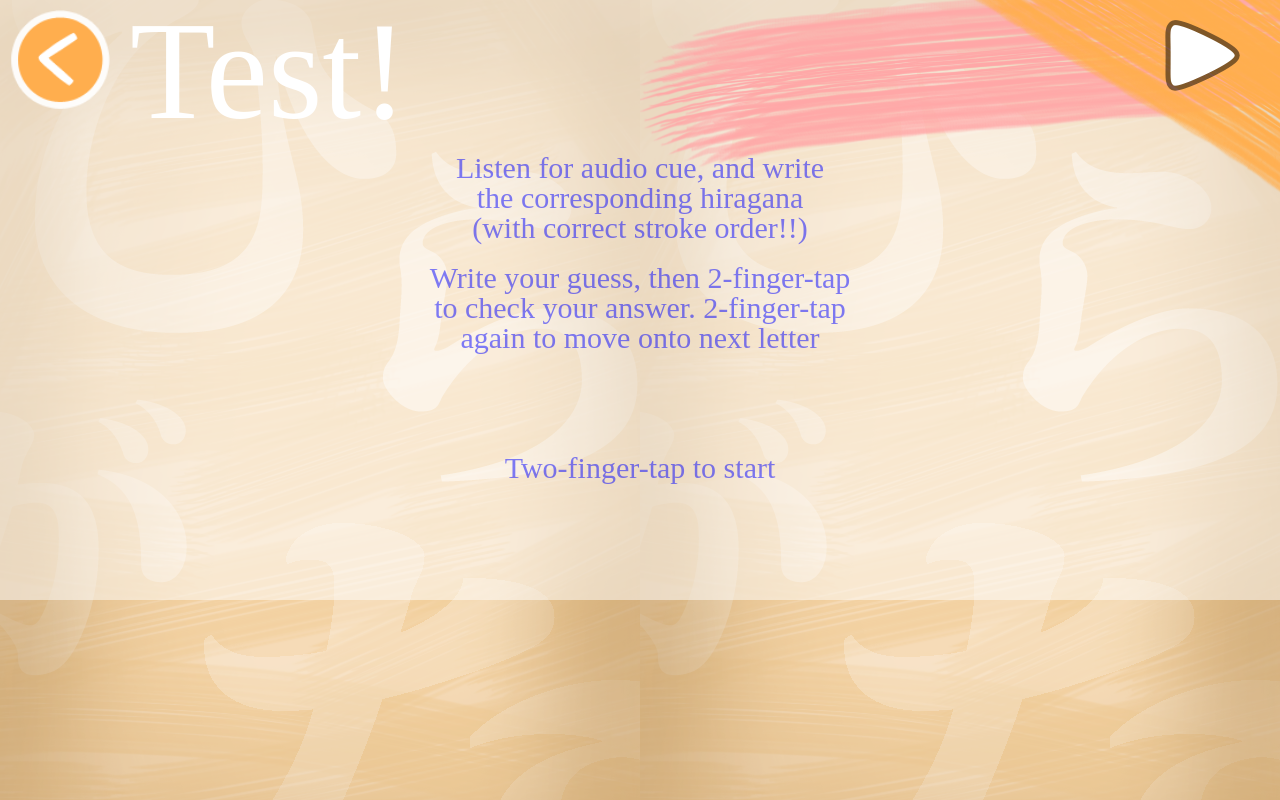
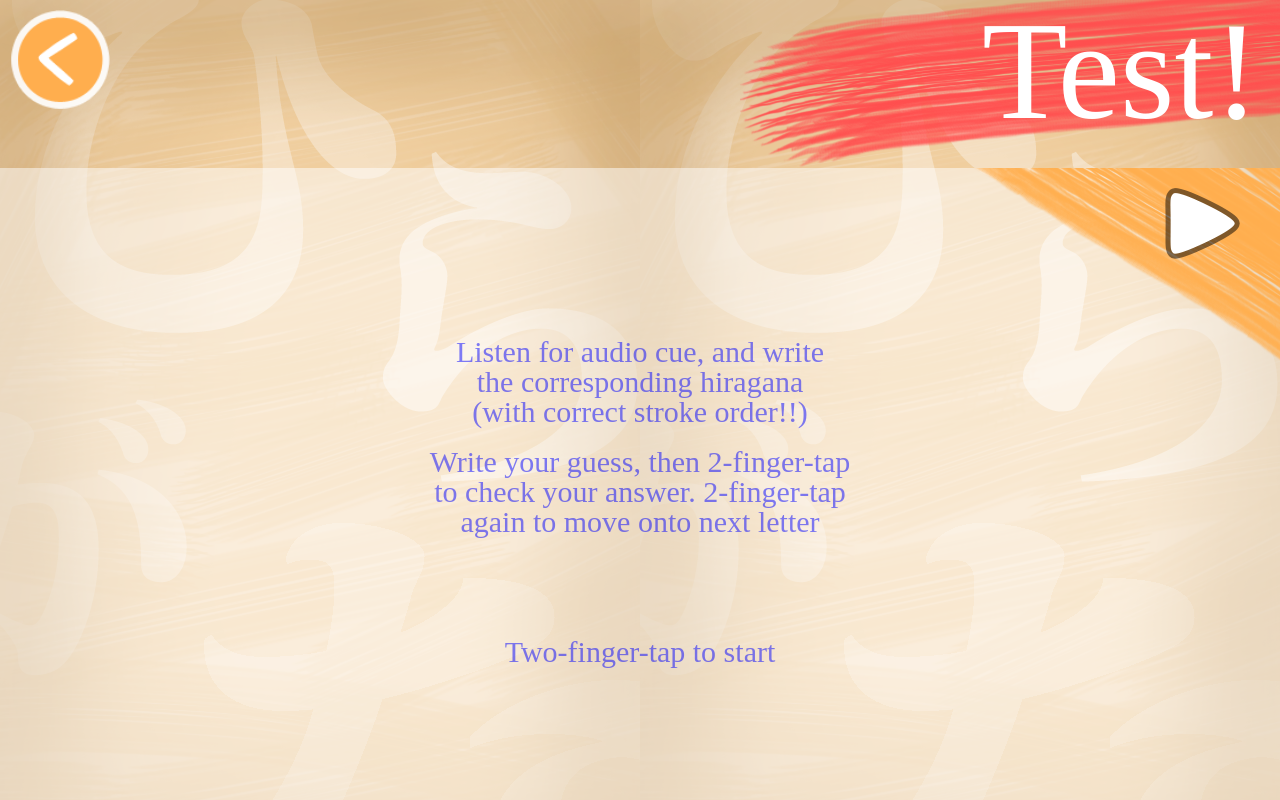
Before and after one commit to woojoo666/KanaApp, a plain HTML site: page index.html in a window 1280 px wide. Both pictures are taken after a click on the element "Start Test". Drawn offline with Linux system fonts and the light colour scheme; a web font is replaced by a local one.

Commit message:
new Player object, major CSS changes
Moved all player stuff to a separate variable, Player
huge changes to css formatting, added html containers to accompany css
changes
canvas now extends all the way to the bottom,

```diff
--- a/index.html
+++ b/index.html
@@ -19,12 +19,9 @@
         font-family: Kozuko;
         src: url(KFhimaji.otf);
     }
-    body {
+    html, body {
         font-family: Kozuko;
         overflow:hidden;
-    }
-    .right {
-        float:right
     }
     .page {
         background: url('Images/Background Scroll - bordered.png');
@@ -36,6 +33,7 @@
         top:0;
         margin-left: 20;
         z-index: 1;
+        overflow: hidden;
     }
     #menupage {
         text-align:center;
@@ -98,35 +96,50 @@
         overflow:scroll;
         height:700px;
     }
-    .back {
-        position:absolute;
-        left:1px;
-        top:1px;
-        z-index:1;
-        font-size:60px
+    #tableWrapper {
+        display: table;
+        width: 100%;
+        height: 100%;
+    }
+    #testpage-titleWrapper {
+        display: table-row;
+    }
+    .titleWrapper {
+        position: relative;
+        width: 100%;
+        height: 168px;
     }
     .title {
+        position:absolute;
         font-size:140px;
         margin-top:0;
-        position:absolute;
+        right: 20px;
         top:-10px;
     }
     .titlehead {
+        position: absolute;
+        height: 168px;
+        width: 540px;
+        right: 0;
+        overflow:hidden;
         background: url('Images/Header2.png');
-        height: 168px;
-        width: 640px;
-        float: right;
-        overflow:hidden;
+    }
+    #canvasDivWrapper {
+        width: 100%;
+        height: 100%;
+        display: table-row;
     }
     #canvasDiv {
         position:relative;
+        width: 100%;
+        height: 100%;
     }
     #playbutton {
         position:absolute;
         width: 75px;
+        top: 20px;
         right: 40px;
-        top: 20px;
-        z-index:2
+        z-index:2;
     }
     #playbuttonbackground {
         position:absolute;
@@ -134,10 +147,13 @@
         z-index:1;
         pointer-events:none
     }
+    /*TODO: make canvas offset from its container, like margins*/
     #canvas {
         position:absolute;
+        z-index:0;
+        width: 100%;
+        height: 100%;
         background-color: rgba(255, 255, 255, 0.5);
-        z-index:0;
     }
     #listtable {
         font-size:40px;
@@ -150,9 +166,9 @@
         text-align:left;
     }
     .onoffbutton {
-        background: url('Images/onoffbutton.png');
         float: right;
         width: 20px;
+        background: url('Images/onoffbutton.png');
     }
     .menuOption {
         margin-top: 0px;
@@ -182,22 +198,28 @@
     <img id="backbutton" src="Images/Back Button.png" onclick="jumpTo('menupage');">
 
     <div id="testpage" class="page" style="display:none;">
+        <div id="tableWrapper">
+            <div class='titleWrapper' id='testpage-titleWrapper'>
                 <div class="titlehead">
-            <p style="left:130px" class="title">Test!</p>
+                    <p class="title">Test!</p>
+                </div>
             </div>
             <audio id="player">Your browser does not support audio tag</audio>
+            <div id='canvasDivWrapper'>
                 <div id="canvasDiv">
                     <img id="playbutton" src='Images/Playbutton On.png'>
                     <img id="playbuttonbackground" src='Images/Playbutton Back.png'>
-            <canvas id="canvas" height="600"></canvas>
+                    <canvas id="canvas"></canvas>
                 </div>
-
-        <br>
+            </div>
+        </div>
     </div>
 
     <div id="resultspage" class="page" style="display:none;">
+        <div class='titleWrapper'>
             <div class="titlehead">
-            <p style="left: 130px;" class="title">Results</p>
+                <p class="title">Results</p>
+            </div>
         </div>
         <div style="height:10px"></div>
         <span onclick="showAllCharacters();">Characters /</span>
@@ -209,8 +231,10 @@
     </div>
 
     <div id='settingspage' class="page" style="display:none;">
+        <div class='titleWrapper'>
             <div class="titlehead">
-            <p style="left: 90px;" class="title">Settings</p>
+                <p style='right: -50px;' class="title">Settings</p>
+            </div>
         </div>
         <div style="height:100px"></div>
         <input id="volumeslider" type="range" min="0" max="100" step="1" onchange="setVolume()">Volume</input>
@@ -218,6 +242,8 @@
     </div>
 
     <script>
+    //TODO: reenable manifest
+
     function $(id) {
         return document.getElementById(id);
     }
@@ -259,7 +285,7 @@
         }
     }
 
-    function init() {
+    function init() { //TODO: reenable orientation and mobile check
         document.getElementById('player').volume = 0.5;
 
         jumpTo('non-mobile');
--- a/testpage.js
+++ b/testpage.js
@@ -4,7 +4,6 @@ function $(id) {
 
 var canvas = $('canvas');
 var canvasDiv = $('canvasDiv');
-var player = $('player');
 
 var ctx = canvas.getContext('2d');
 var canvasBorder = 0;
@@ -74,8 +73,9 @@ function initCanvas() {
 }
 
 function resizeCanvas() {
-    ctx.canvas.width = canvasDiv.scrollWidth - canvasBorder * 2;
-    ctx.canvas.style.border = canvasBorder + "px solid white";
+    //set canvas's inner dimensions to canvas's viewport dimensions
+    canvas.width = canvas.offsetWidth;
+    canvas.height = canvas.offsetHeight;
 }
 
 function initStorage() {
@@ -93,10 +93,6 @@ function newChar() {
 
     current = Math.floor(46 * Math.random());
     OCR.initChar(current);
-
-    player.src = "sounds/" + (current + 1) + ".mp3";
-
-    drawing = true;
 }
 
 function next() {
@@ -105,8 +101,41 @@ function next() {
         check();
     } else {
         newChar();
+        Player.play();
+    }
+    drawing = !drawing; //toggle 'drawing'
+}
+
+var Player = (function() {
+    var player = $('player');
+    var playButton = $('playbutton');
+    var _return = {};
+
+    _return.addListeners = function() {
+        playbutton.addEventListener('click', this.play, false);
+        player.addEventListener('ended', this.ended, false);
+    };
+    _return.play = function() {
+        if (!player.paused)
+            return; //don't do anything if already playing
+
+        playButton.src = 'Images/Playbutton Off.png';
+        player.src = 'sounds/' + (current + 1) + '.mp3';
+        player.load();
         player.play();
-    }
+    };
+    _return.ended = function() {
+        playButton.src = 'Images/Playbutton On.png';
+    };
+
+    _return.addListeners();
+    return _return;
+})();
+
+function play() {
+    $('playbutton').src = (player.paused) ? 'Images/Playbutton On.png' : 'Images/Playbutton Off.png';
+    player.load();
+    player.play();
 }
 
 function check() {
@@ -136,5 +165,4 @@ function check() {
         ctx.lineTo(canvas.width, 0);
         ctx.stroke();
     }
-    drawing = false;
 }
--- a/testpage_eventhandlers.js
+++ b/testpage_eventhandlers.js
@@ -1,20 +1,4 @@
 window.addEventListener('resize', resizeCanvas, false);
-
-//all player handlers in a closure
-(function addPlayerHandlers() {
-    player.addEventListener('playing', refreshPlaybutton, false);
-    player.addEventListener('ended', refreshPlaybutton, false);
-    $('playbutton').addEventListener('click', play, false);
-
-    function play() {
-        player.load();
-        player.play();
-    }
-
-    function refreshPlaybutton() {
-        $('playbutton').src = (player.paused) ? 'Images/Playbutton On.png' : 'Images/Playbutton Off.png';
-    }
-})();
 
 //all touch handling in a closure
 (function addTouchHandlers() {
```
Lines whose indentation alone changed are shown as unchanged.
